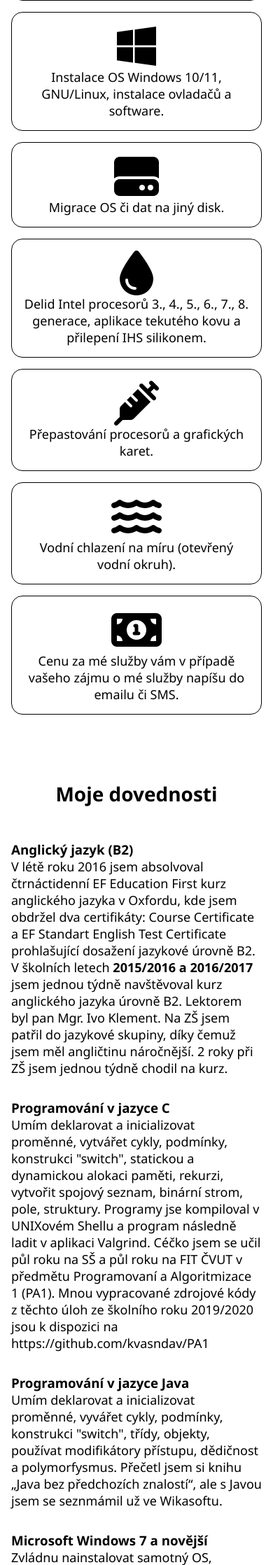
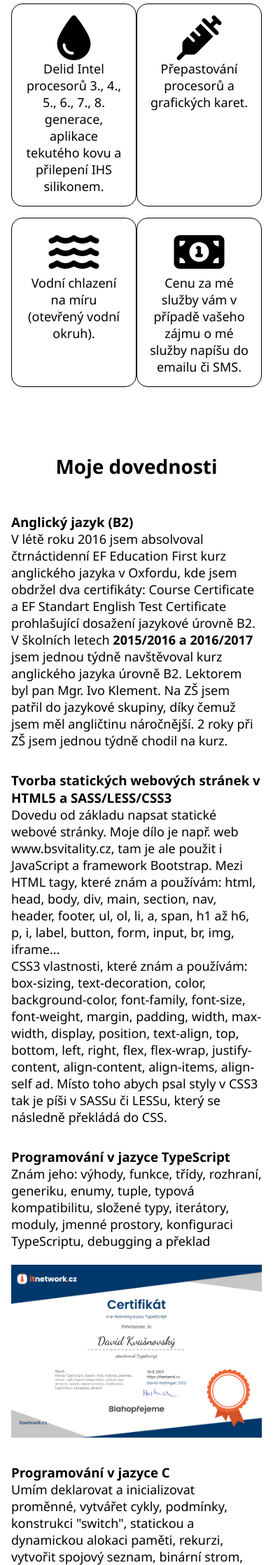
Before and after one commit to davidkvasnovsky1999/WebsiteAboutMe, a PHP site: page / in a window 390 px wide. Shown: the part 2726-4962 px from the top of the page at 70% size. Run offline with PHP 8.4, Linux system fonts and the light colour scheme; some libraries are stand-ins or nearby versions.

Commit message:
v1.0.5 - typescript certification addition, skills section modification and smaller navigation menu font size...

```diff
--- a/index.html
+++ b/index.html
@@ -8,7 +8,7 @@
 <!--    <link rel="stylesheet" href="bootstrap-5.3.3-dist/css/bootstrap.css">-->
     <link rel="stylesheet" href="stylesheets/sass/styles.css">
     <script src="https://kit.fontawesome.com/201ef3c919.js" crossorigin="anonymous"></script>
-    <script src="scripts/javascripts.js"></script>
+    <script src="scripts/main.js"></script>
     <!--    <script src="bootstrap-5.3.3-dist/js/bootstrap.js"></script>-->
   </head>
   <body>
@@ -163,7 +163,30 @@
                 ZŠ jsem jednou týdně chodil na kurz.
               </p>
             </div>
-
+            <div>
+              <h3>Tvorba statických webových stránek v HTML5 a SASS/LESS/CSS3</h3>
+              <p>
+                Dovedu od základu napsat statické webové stránky. Moje dílo je např. web www.bsvitality.cz, tam je ale použit i JavaScript a framework Bootstrap.
+                Mezi HTML tagy, které znám a používám: html, head, body, div, main, section, nav, header, footer, ul, ol, li,
+                a, span, h1 až h6, p, i, label, button, form, input, br, img, iframe...
+              </p>
+              <p>
+                CSS3 vlastnosti, které znám a používám: box-sizing, text-decoration, color, background-color, font-family, font-size, font-weight, margin, padding, width, max-width,
+                display, position, text-align, top, bottom, left, right, flex, flex-wrap, justify-content, align-content, align-items, align-self ad.
+                Místo toho abych psal styly v CSS3 tak je píši v SASSu či LESSu, který se následně překládá do CSS.
+              </p>
+            </div>
+            <div>
+              <h3>Programování v jazyce TypeScript</h3>
+              <p>
+                Znám jeho: výhody, funkce, třídy, rozhraní, generiku,
+                enumy, tuple, typová kompatibilitu, složené typy,
+                iterátory, moduly, jmenné prostory, konfiguraci
+                TypeScriptu, debugging a překlad
+              </p>
+              <br>
+              <img src="./images/it_network_typescript_certificate.png" class="responsive_image" alt="">
+            </div>
             <div>
               <h3>Programování v jazyce C</h3>
               <p>
@@ -173,17 +196,11 @@
                 Mnou vypracované zdrojové kódy z těchto úloh ze školního roku 2019/2020 jsou k dispozici na https://github.com/kvasndav/PA1
               </p>
             </div>
-  <!--          <div>-->
-  <!--            <h3>Programování v jazyce C++</h3>-->
-  <!--            <p>-->
-  <!--              Umím deklarovat a inicializovat proměnné, vyvářet cykly, podmínky, konstrukci "switch", třídy, objekty, používat modifikátory přístupu, dědičnost a polymorfysmus.-->
-  <!--            </p>-->
-  <!--          </div>-->
             <div>
               <h3>Programování v jazyce Java</h3>
               <p>
                 Umím deklarovat a inicializovat proměnné, vyvářet cykly, podmínky, konstrukci "switch", třídy, objekty, používat modifikátory přístupu, dědičnost a polymorfysmus.
-                Přečetl jsem si knihu „Java bez předchozích znalostí“, ale s Javou jsem se seznmámil už ve Wikasoftu.
+                Přečetl jsem si knihu „Java bez předchozích znalostí“, ale s Javou jsem se seznámil už ve firmě Wikasoft s.r.o.
               </p>
             </div>
   <!--          <div>-->
@@ -214,7 +231,7 @@
             <div>
               <h3>GNU/Linux</h3>
               <p>
-                Umím naintalovat většinu distribucí i s vlastním diskovým rozvržením a to sice: Debian, Ubuntu, OpenSUSE,Manjaro, Nobara, Fedora, Deepin.
+                Umím nainstalovat většinu distribucí i s vlastním diskovým rozvržením a to sice: Debian, Ubuntu, OpenSUSE, Manjaro, Nobara, Fedora, Deepin.
                 V terminálu zvládnu používat příkazy jako např. man, cd, mv, cp, mkdir, rm, cat, less, apt, sudo, zypper, dpkg, su ad.
                 Umím přidávat uživatele, udělovat jim práva, zjistit práva jednotlivých souboru pomocí příkazu "ls -la", instalovat aplikace přes terminál.
                 Dokonce i vím, jak opustit VIM :D
--- a/stylesheets/sass/styles.css
+++ b/stylesheets/sass/styles.css
@@ -3,7 +3,7 @@
   text-decoration: none;
   color: black;
   background-color: white;
-  font-family: 'Segoe UI', Tahoma, Geneva, Verdana, sans-serif;
+  font-family: "Segoe UI", Tahoma, Geneva, Verdana, sans-serif;
   margin: 0;
   padding: 0;
   background-color: inherit;
@@ -34,51 +34,44 @@ p {
 body {
   position: relative;
 }
-
 body h1#main_heading {
   text-align: center;
   margin: 0;
   font-size: 40px;
   padding: 24px 0;
 }
-
 @media only screen and (max-width: 767px) {
   body h1#main_heading {
     display: none;
   }
 }
-
 body h2 {
   text-align: center;
   padding: 78px 0 32px;
   margin: 0;
   font-size: 28px;
 }
-
 body nav#main_nav {
-  background-color: #6ccff6;
+  background-color: rgb(108, 207, 246);
   position: sticky;
   top: 0;
   justify-content: space-between;
 }
-
 body nav#main_nav .container {
   display: flex;
   flex-wrap: wrap;
 }
-
 body nav#main_nav .container #container_for_links_visibility_toggle {
   display: flex;
   align-content: center;
   align-items: center;
   justify-content: space-between;
   height: 64px;
-  background-color: #6ccff6;
+  background-color: rgb(108, 207, 246);
   padding: 8px 16px;
   font-size: 24px;
   flex-basis: 100%;
 }
-
 @media only screen and (min-width: 768px) {
   body nav#main_nav .container #container_for_links_visibility_toggle {
     display: flex;
@@ -86,36 +79,30 @@ body nav#main_nav .container #container_for_links_visibility_toggle {
     flex-basis: 45%;
   }
 }
-
 body nav#main_nav .container #container_for_links_visibility_toggle #website_name {
   font-size: 36px;
   padding: 0;
   margin: 0;
 }
-
 body nav#main_nav .container #container_for_links_visibility_toggle label {
   background-color: inherit;
   text-align: center;
   display: block;
   text-transform: uppercase;
 }
-
 @media only screen and (min-width: 768px) {
   body nav#main_nav .container #container_for_links_visibility_toggle label {
     display: none;
   }
 }
-
 body nav#main_nav .container #container_for_links_visibility_toggle label:hover {
   cursor: pointer;
 }
-
 body nav#main_nav .container #links_visibility_toggle {
   display: none;
   visibility: hidden;
   flex-basis: 0;
 }
-
 @media only screen and (min-width: 768px) {
   body nav#main_nav .container #links_container {
     display: flex;
@@ -124,7 +111,6 @@ body nav#main_nav .container #links_visibility_toggle {
     flex-basis: 55%;
   }
 }
-
 @media only screen and (max-width: 767px) {
   body nav#main_nav .container #links_container {
     display: none;
@@ -132,144 +118,123 @@ body nav#main_nav .container #links_visibility_toggle {
     height: auto;
   }
 }
-
 body nav#main_nav .container #links_container .link_container {
-  background-color: #6ccff6;
+  background-color: rgb(108, 207, 246);
   text-align: center;
   display: flex;
   align-content: center;
   align-items: center;
   justify-content: center;
 }
-
 @media only screen and (max-width: 767px) {
   body nav#main_nav .container #links_container .link_container {
     height: 64px;
   }
 }
-
 @media only screen and (min-width: 768px) {
   body nav#main_nav .container #links_container .link_container {
     flex-basis: 25%;
     height: auto;
   }
 }
-
 body nav#main_nav .container #links_container .link_container a {
-  background-color: #6ccff6;
-  font-size: 24px;
+  background-color: rgb(108, 207, 246);
+  font-size: 20px;
 }
-
 body nav#main_nav .container #links_container .link_container a:hover {
   font-weight: 600;
 }
-
 @media only screen and (max-width: 768px) {
   body nav#main_nav .container #links_visibility_toggle:checked + #links_container {
     display: block;
   }
 }
-
 body #about_me .flex_container div, body #skills .flex_container div, body #services .flex_container div, body #contact .flex_container div {
   padding: 16px;
 }
-
 body #about_me #intro_images {
   display: flex;
   justify-content: space-between;
 }
-
 body #about_me #intro_images img {
   height: auto;
   width: 32%;
 }
-
 body #services {
   display: flex;
   flex-wrap: wrap;
   padding: 0 16px;
   justify-content: space-between;
 }
-
 body #services h2 {
   flex: 1 1 100%;
   margin: 0 0 16px;
 }
-
 body #services .service_container {
   border: 1px solid black;
   border-radius: 16px;
   margin: 0 0 16px;
   padding: 16px;
 }
-
 body #services .service_container i {
   display: block;
   text-align: center;
   font-size: 64px;
 }
-
 body #services .service_container p {
   text-align: center;
 }
-
 @media only screen and (min-width: 1367px) {
   body #services .service_container {
     flex: 0 0 32%;
   }
 }
-
 @media only screen and (max-width: 1360px) {
   body #services .service_container {
     flex: 0 0 32%;
   }
 }
-
 @media only screen and (max-width: 1024px) {
   body #services .service_container {
     flex: 0 0 49%;
   }
 }
-
 @media only screen and (max-width: 575px) {
   body #services .service_container {
     flex: 0 0 100%;
   }
 }
-
+@media only screen and (max-width: 992px) {
+  body #services .service_container {
+    flex: 1 1 50%;
+  }
+}
 body #contact {
   display: flex;
   flex-wrap: wrap;
   padding: 0 16px;
 }
-
 body #contact h2 {
   flex: 1 1 100%;
 }
-
 body #contact div {
   flex: 1 1 50%;
 }
-
 body #contact div h3 {
   text-align: center;
 }
-
 body #contact div p {
   margin: 8px 0;
   text-align: center;
 }
-
 body #contact #contact-address {
   flex-basis: 100%;
 }
-
 body footer {
-  background-color: #6ccff6;
+  background-color: rgb(108, 207, 246);
 }
-
 body footer p {
   text-align: center;
   padding: 16px 0;
   margin: 0;
-}
+}/*# sourceMappingURL=styles.css.map */
--- a/stylesheets/sass/styles.sass
+++ b/stylesheets/sass/styles.sass
@@ -104,7 +104,7 @@ body
                         height: auto
                     a
                         background-color: $primary_color
-                        font-size: 24px
+                        font-size: 20px
                         &:hover
                             font-weight: 600
 
@@ -151,7 +151,8 @@ body
                 flex: 0 0 49%
             @media only screen and (max-width: 575px)
                 flex: 0 0 100%
-
+            @media only screen and (max-width: 992px)
+                flex: 1 1 50%
 
     #contact
         display: flex
```
Also changed, not shown: images/it_network_typescript_certificate.png (added), scripts/main.js (renamed from scripts/javascripts.js), scripts/main.ts (added), 1 other file.
